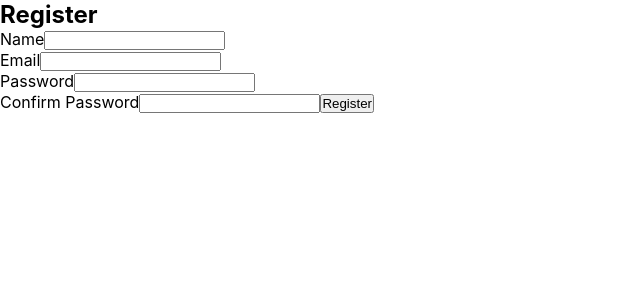
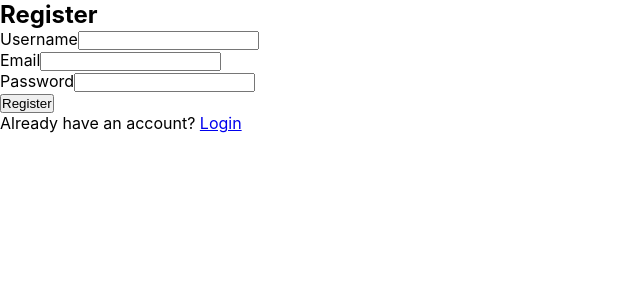
Before and after one commit to cse442-software-engineering-ub/f25-animalband, a React (Create React App) app: page /CSE442/2025-Fall/cse-442h/register in a window 1280 px wide. Shown: the top 300 px of the page, without its empty margins (0-640 px from the left). Built offline with nearby package versions, Linux system fonts and the light colour scheme.

Commit message:
updated login and register pages

```diff
--- a/src/app/routes/register/desktop_register.js
+++ b/src/app/routes/register/desktop_register.js
@@ -1,7 +1,10 @@
 import { useNavigate } from "react-router-dom";
+import { Link } from "react-router-dom";
+import { useState } from "react";
 
 export default function Register() {
   const navigate = useNavigate();
+  const [error, setError] = useState("");
 
   const handleRegister = async (e) => {
     e.preventDefault();
@@ -10,32 +13,34 @@ export default function Register() {
     const username = form["username"].value.trim();
     const email = form["email"].value.trim();
     const password = form["password"].value;
-      const passwordConf = form["password-conf"].value;
 
-      if (password !== passwordConf) {
-        alert("Passwords do not match.");
+    if (!username || !email || !password) {
+      setError("All fields are required.");
       return;
     }
 
     const postData = { username, email, password };
 
     try {
-        const response = await fetch("https://aptitude.cse.buffalo.edu/CSE442/2025-Fall/cse-442h/php/register.php", {
+      const response = await fetch(
+        "https://aptitude.cse.buffalo.edu/CSE442/2025-Fall/cse-442h/php/register.php",
+        {
           method: "POST",
-            headers: {"Content-Type":"application/json"},
+          headers: { "Content-Type": "application/json" },
           body: JSON.stringify(postData),
-            credentials: 'include'
-        });
+          credentials: "include",
+        }
+      );
 
-        if (!response.ok) {
-            throw new Error(`Request failed. Status ${response.status}`);
+      const data = await response.json();
+
+      if (data.success) {
+        navigate("/"); // Auto-login after registration
+      } else {
+        setError(data.message || "Registration failed");
       }
-
-        // const result = await response.json();
-
-        navigate("/");
     } catch {
-        alert("Registration failed");
+      setError("Network error. Try again later.");
     }
   };
 
@@ -44,13 +49,13 @@ export default function Register() {
       <h2>Register</h2>
       <form>
         <label>
-            Name
+          Username
           <input type="text" name="username" />
         </label>
         <br />
         <label>
           Email
-            <input type="text" name="email" />
+          <input type="email" name="email" />
         </label>
         <br />
         <label>
@@ -58,12 +63,16 @@ export default function Register() {
           <input type="password" name="password" />
         </label>
         <br />
-          <label>
-            Confirm Password
-            <input type="password" name="password-conf" />
-          </label>
-          <button type="button" onClick={handleRegister}>Register</button>
+        <button type="button" onClick={handleRegister}>
+          Register
+        </button>
       </form>
+
+      {error && <p style={{ color: "red" }}>{error}</p>}
+
+      <p>
+        Already have an account? <Link to="/login">Login</Link>
+      </p>
     </div>
   );
 }
```
Also changed, not shown: 1 other file (tests, documents, lock files or other folders). Lines whose indentation alone changed are shown as unchanged.
